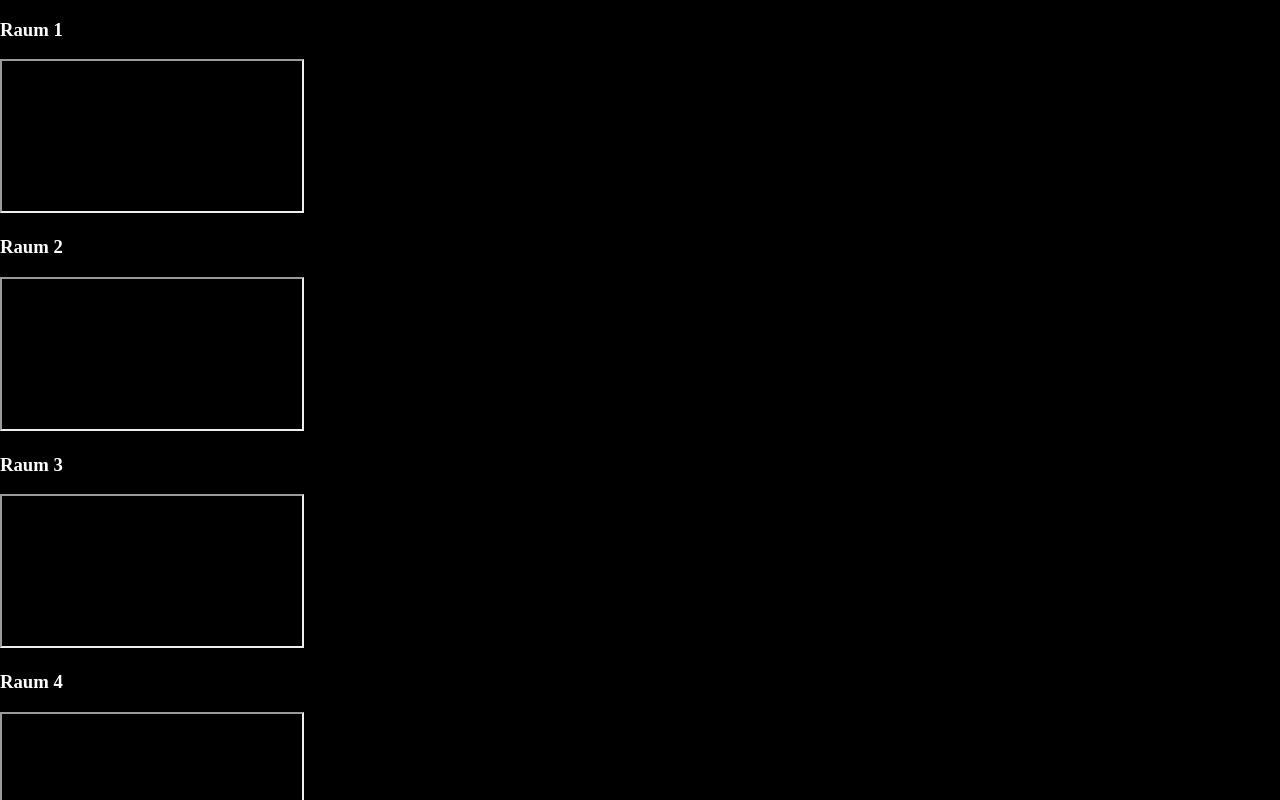
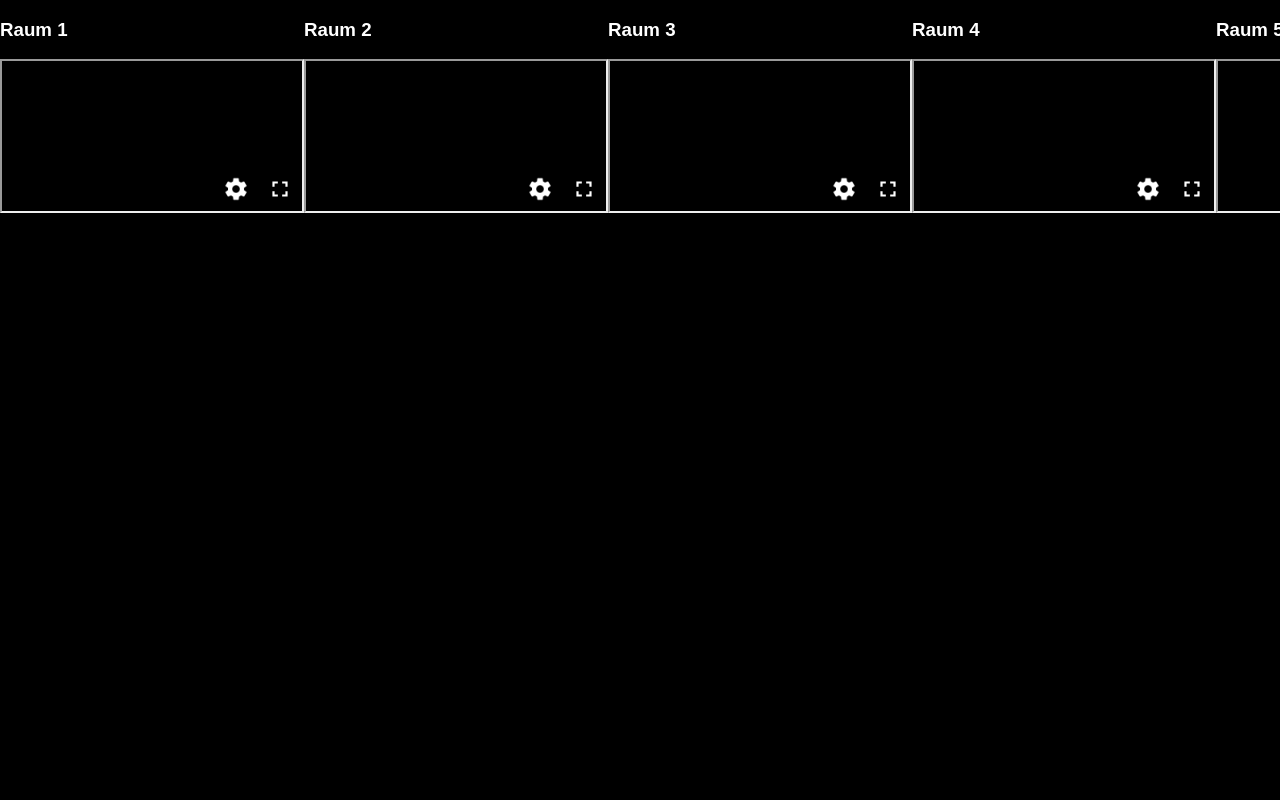
Before and after one commit to tecpromotion/arche_noah_panorama, a plain HTML site: page index.html in a window 1280 px wide. Drawn offline with nearby package versions, Linux system fonts and the light colour scheme.

Commit message:
fix path and add new main.css

```diff
--- /dev/null
+++ b/css/main.css
@@ -0,0 +1,35 @@
+html, body {
+    margin: 0;
+    width: 100%;
+    height: 100%;
+    overflow: hidden;
+    background-color: #000;
+    font-family: Arial, Verdana, sans-serif;
+}
+h3 {
+    color: white;
+}
+
+.flex-container {
+    padding: 0;
+    margin: 0;
+    list-style: none;
+
+    -ms-box-orient: horizontal;
+    display: -webkit-box;
+    display: -moz-box;
+    display: -ms-flexbox;
+    display: -moz-flex;
+    display: -webkit-flex;
+    display: flex;
+    float: left;
+}
+
+.flex-start {
+    -webkit-align-items: flex-start;
+    align-items: flex-start;
+}
+
+.flex-item {
+    width: auto;
+}
--- a/index.html
+++ b/index.html
@@ -4,31 +4,34 @@
   <meta charset="utf-8">
   <meta name="viewport" content="initial-scale=1, maximum-scale=1, user-scalable=no, width=device-width, shrink-to-fit=no">
   <title>360° Test</title>
-  <style>
-    html, body {
-      margin: 0;
-      width: 100%;
-      height: 100%;
-      overflow: hidden;
-      background-color: #000;
-    }
-    h3 {
-      color: white;
-    }
-  </style>
+  <link rel="stylesheet" href="css/main.css">
 </head>
 <body>
+<div class="flex-container flex-start">
+  <div class="flex-item">
     <h3>Raum 1</h3>
     <iframe allowfullscreen src="rooms/room1.html"></iframe>
+  </div>
+  <div class="flex-item">
     <h3>Raum 2</h3>
     <iframe allowfullscreen src="rooms/room2.html"></iframe>
+  </div>
+  <div class="flex-item">
     <h3>Raum 3</h3>
     <iframe allowfullscreen src="rooms/room3.html"></iframe>
+  </div>
+  <div class="flex-item">
     <h3>Raum 4</h3>
     <iframe allowfullscreen src="rooms/room4.html"></iframe>
+  </div>
+  <div class="flex-item">
     <h3>Raum 5</h3>
     <iframe allowfullscreen src="rooms/room5.html"></iframe>
+  </div>
+  <div class="flex-item">
     <h3>Raum 6</h3>
     <iframe allowfullscreen src="rooms/room6.html"></iframe>
+  </div>
+</div>
 </body>
 </html>
--- a/rooms/room1.html
+++ b/rooms/room1.html
@@ -4,19 +4,11 @@
     <meta charset="utf-8">
     <meta name="viewport" content="initial-scale=1, maximum-scale=1, user-scalable=no, width=device-width, shrink-to-fit=no">
     <title>Raum 1</title>
-    <style>
-      html, body {
-        margin: 0;
-        width: 100%;
-        height: 100%;
-        overflow: hidden;
-        background-color: #000;
-      }
-    </style>
+    <link rel="stylesheet" href="../css/main.css">
   </head>
   <body>
-    <script src="js/three.min.js"></script>
-    <script src="js/panolens.min.js"></script>
+    <script src="../js/three.min.js"></script>
+    <script src="../js/panolens.min.js"></script>
     <script>
 
       const panorama = new PANOLENS.ImagePanorama( '../images/PIC_20210202_174208.jpg' );
--- a/rooms/room2.html
+++ b/rooms/room2.html
@@ -4,19 +4,11 @@
     <meta charset="utf-8">
     <meta name="viewport" content="initial-scale=1, maximum-scale=1, user-scalable=no, width=device-width, shrink-to-fit=no">
     <title>Raum 2</title>
-    <style>
-      html, body {
-        margin: 0;
-        width: 100%;
-        height: 100%;
-        overflow: hidden;
-        background-color: #000;
-      }
-    </style>
+    <link rel="stylesheet" href="../css/main.css">
   </head>
   <body>
-    <script src="js/three.min.js"></script>
-    <script src="js/panolens.min.js"></script>
+  <script src="../js/three.min.js"></script>
+  <script src="../js/panolens.min.js"></script>
     <script>
 
       const panorama = new PANOLENS.ImagePanorama( '../images/PIC_20210202_173032.jpg' );
--- a/rooms/room3.html
+++ b/rooms/room3.html
@@ -4,19 +4,11 @@
     <meta charset="utf-8">
     <meta name="viewport" content="initial-scale=1, maximum-scale=1, user-scalable=no, width=device-width, shrink-to-fit=no">
     <title>Raum 3</title>
-    <style>
-      html, body {
-        margin: 0;
-        width: 100%;
-        height: 100%;
-        overflow: hidden;
-        background-color: #000;
-      }
-    </style>
+    <link rel="stylesheet" href="../css/main.css">
   </head>
   <body>
-    <script src="js/three.min.js"></script>
-    <script src="js/panolens.min.js"></script>
+  <script src="../js/three.min.js"></script>
+  <script src="../js/panolens.min.js"></script>
     <script>
 
       const panorama = new PANOLENS.ImagePanorama( '../images/PIC_20210202_172712.jpg' );
--- a/rooms/room4.html
+++ b/rooms/room4.html
@@ -4,19 +4,11 @@
     <meta charset="utf-8">
     <meta name="viewport" content="initial-scale=1, maximum-scale=1, user-scalable=no, width=device-width, shrink-to-fit=no">
     <title>Raum 4</title>
-    <style>
-      html, body {
-        margin: 0;
-        width: 100%;
-        height: 100%;
-        overflow: hidden;
-        background-color: #000;
-      }
-    </style>
+    <link rel="stylesheet" href="../css/main.css">
   </head>
   <body>
-    <script src="js/three.min.js"></script>
-    <script src="js/panolens.min.js"></script>
+  <script src="../js/three.min.js"></script>
+  <script src="../js/panolens.min.js"></script>
     <script>
 
       const panorama = new PANOLENS.ImagePanorama( '../images/PIC_20210202_172940.jpg' );
--- a/rooms/room5.html
+++ b/rooms/room5.html
@@ -4,19 +4,11 @@
     <meta charset="utf-8">
     <meta name="viewport" content="initial-scale=1, maximum-scale=1, user-scalable=no, width=device-width, shrink-to-fit=no">
     <title>Raum 5</title>
-    <style>
-      html, body {
-        margin: 0;
-        width: 100%;
-        height: 100%;
-        overflow: hidden;
-        background-color: #000;
-      }
-    </style>
+    <link rel="stylesheet" href="../css/main.css">
   </head>
   <body>
-    <script src="js/three.min.js"></script>
-    <script src="js/panolens.min.js"></script>
+  <script src="../js/three.min.js"></script>
+  <script src="../js/panolens.min.js"></script>
     <script>
 
       const panorama = new PANOLENS.ImagePanorama( '../images/PIC_20210202_172835.jpg' );
```
Lines whose indentation alone changed are shown as unchanged.
